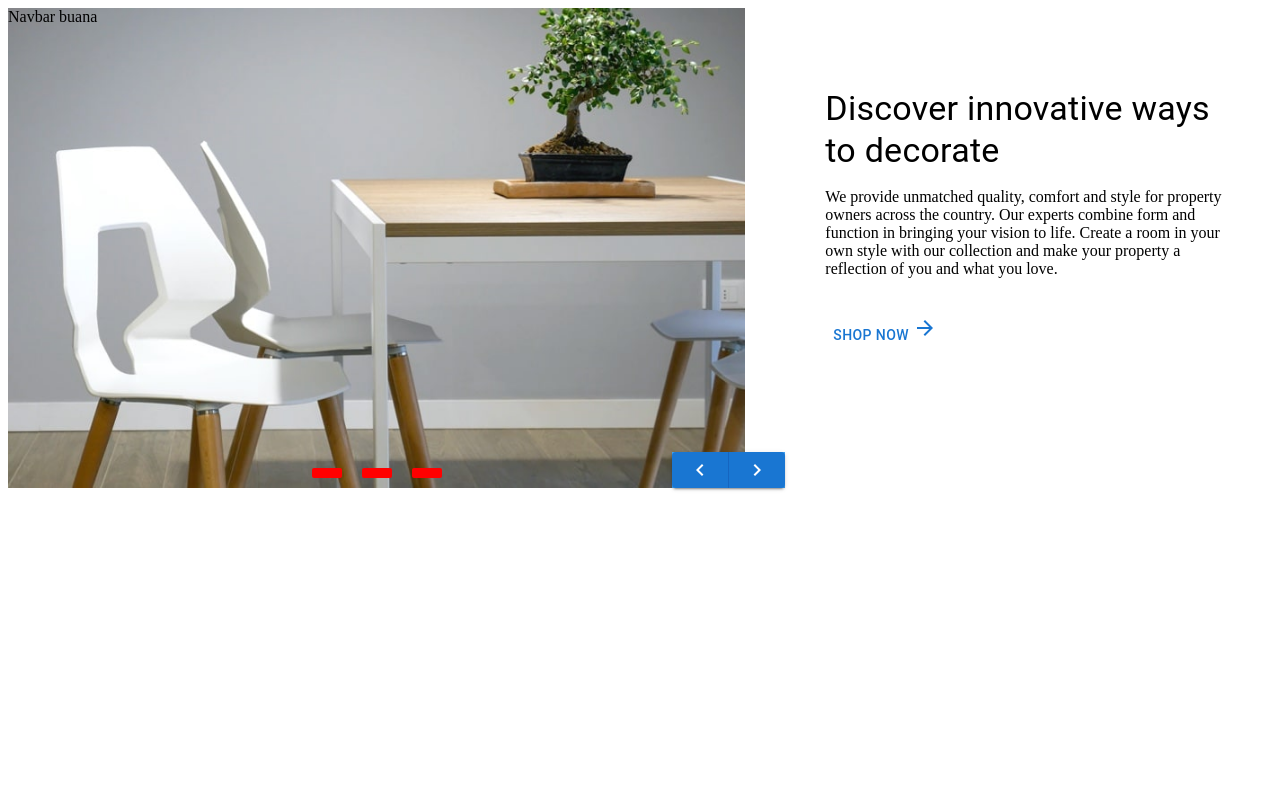
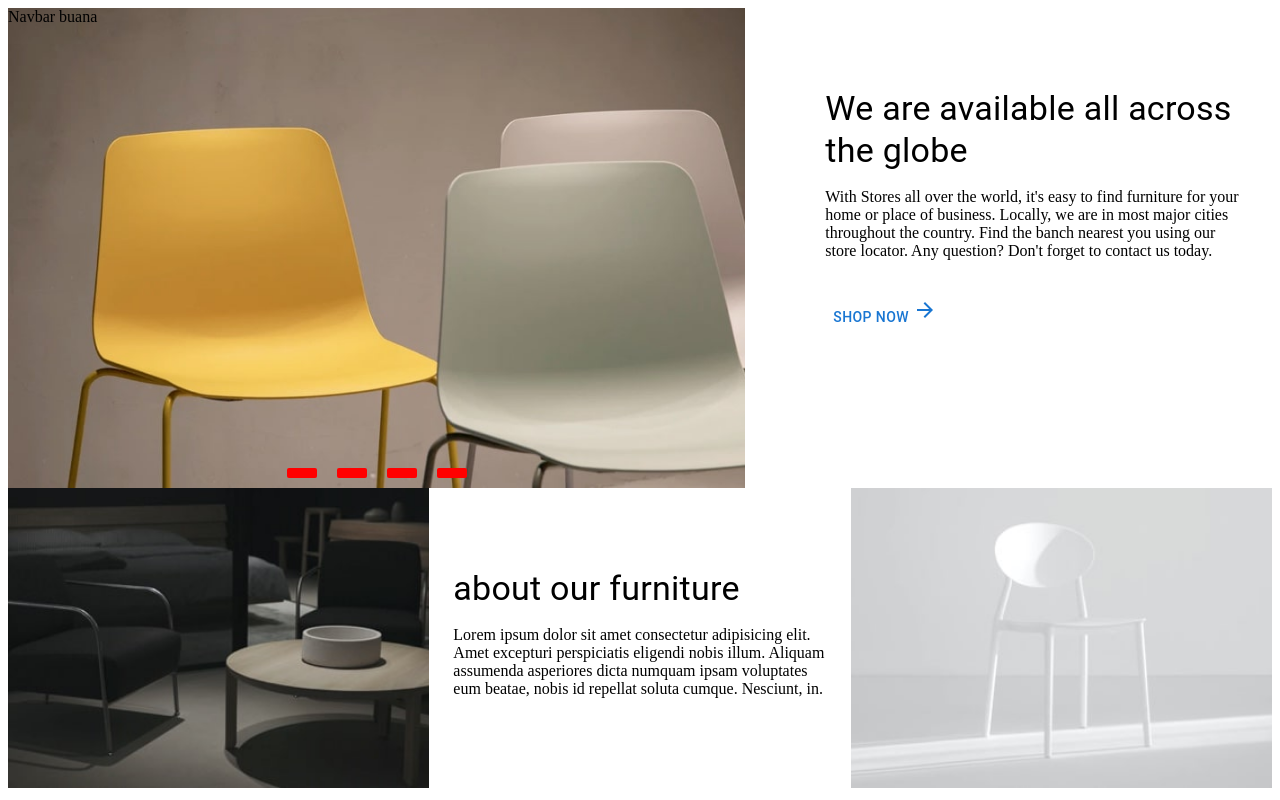
Before and after one commit to meyoh-23/loop-studio-MUI-react, a React (Create React App) app: page / in a window 1280 px wide. Built offline with nearby package versions, Linux system fonts and the light colour scheme.

Commit message:
animation completed

```diff
--- a/src/App.js
+++ b/src/App.js
@@ -1,6 +1,7 @@
 import React from 'react';
 import { ThemeProvider, createTheme, Box } from "@mui/material";
 import HeroSection from './components/HeroSection';
+import About from './components/About';
 
 const theme = createTheme({
   breakpoints: {
@@ -22,6 +23,7 @@ function App() {
       <Box>
         <HeroSection/>
       </Box>
+      <About/>
     </ThemeProvider>
   )
 }
--- a/src/assets/data.js
+++ b/src/assets/data.js
@@ -24,5 +24,11 @@ const data = [
         heading: "Manufactured with the best materials",
         description: "Our modern furniture store provide s high level of quality. Our company has invested in advanced technology to ensure that every product is made as perfect and as consistent as pssible. With three decades of experience in this industry, we understand what customers want for their homes and offices."
     },
+    {
+        mobileImage: mobileHeroImage3,
+        desktopImage: desktopHeroImage3,
+        heading: "Manufactured with the best materials",
+        description: "Our modern furniture store provide s high level of quality. Our company has invested in advanced technology to ensure that every product is made as perfect and as consistent as pssible. With three decades of experience in this industry, we understand what customers want for their homes and offices."
+    },
 ];
 export default data;
--- /dev/null
+++ b/src/components/About.jsx
@@ -0,0 +1,73 @@
+import { Box, Container, Grid, Typography } from '@mui/material'
+import React from 'react'
+import aboutDark from './../assets/images/image-about-dark.jpg';
+import aboutLight from './../assets/images/image-about-light.jpg';
+
+const About = () => {
+    return (
+    <Box
+    sx={{
+        margin:"0",
+        padding: "0",
+    }}
+    >
+        <Grid
+        container
+        spacing={0}
+        >
+            <Grid
+            item
+            xs={12}
+            md={4}
+            height="300px"
+            sx={{
+                backgroundImage: `url(${aboutDark})`,
+                backgroundPosition: "center",
+                backgroundRepeat: "no-repeat",
+                backgroundSize: "cover",
+            }}
+            >
+
+            </Grid>
+            <Grid
+            item
+            xs={12}
+            md={4}
+            bgcolor="primary"
+            >
+                <Container
+                sx={{
+                    textAlign: "left",
+                    py: 10,
+                    px: "10px",
+                }}
+                >
+                    <Typography variant='h4'
+                    pb={2}
+                    >
+                        about our furniture
+                    </Typography>
+                    <Typography variant='p'>
+                        Lorem ipsum dolor sit amet consectetur adipisicing elit. Amet excepturi perspiciatis eligendi nobis illum. Aliquam assumenda asperiores dicta numquam ipsam voluptates eum beatae, nobis id repellat soluta cumque. Nesciunt, in.
+                    </Typography>
+                </Container>
+            </Grid>
+            <Grid
+            item
+            xs={12}
+            md={4}
+            height="300px"
+            sx={{
+                backgroundImage: `url(${aboutLight})`,
+                backgroundPosition: "center",
+                backgroundRepeat: "no-repeat",
+                backgroundSize: "cover",
+            }}
+            >
+
+            </Grid>
+        </Grid>
+    </Box>
+)}
+
+export default About;
--- a/src/components/HeroSection.jsx
+++ b/src/components/HeroSection.jsx
@@ -1,16 +1,37 @@
-import { Box, Button, ButtonGroup, Grid, Typography } from '@mui/material';
-import React, { useState } from 'react';
-import data from "./../assets/data";
+import { Box, Button, Grid, Typography } from '@mui/material';
+import React, { useEffect, useState } from 'react';
+import dataDisplayed from "./../assets/data";
 import ArrowForwardIcon from '@mui/icons-material/ArrowForward';
-import ChevronRightIcon from '@mui/icons-material/ChevronRight';
-import ChevronLeftIcon from '@mui/icons-material/ChevronLeft';
+/* import ChevronRightIcon from '@mui/icons-material/ChevronRight';
+import ChevronLeftIcon from '@mui/icons-material/ChevronLeft'; */
 
 const HeroSection = () => {
     const [currentState, setCurrentState] = useState(0);
+    const [data, setData] = useState(dataDisplayed);
+
+useEffect(() => {
+    const lastIndex = data.length - 2;
+    if (currentState < 0) {
+        setCurrentState(lastIndex);
+    }
+    if (currentState > lastIndex) {
+        setCurrentState(0);
+    }
+    },[currentState, data])
+
+    // for the auto-slide functionality
+    useEffect(() => {
+    let slider = setInterval(() => {
+        setCurrentState(currentState + 1);
+    }, 5000);
+    return () =>clearInterval(slider);
+    }, [currentState])
+
 
     const goToNext = (currentState) => {
         setCurrentState(currentState);
     }
+
     return (
     <Box>
         <Grid
@@ -78,9 +99,9 @@ const HeroSection = () => {
                 }}
                 bgcolor="primary.light"
                 >
-                    <ButtonGroup variant="contained" aria-label="outlined primary button group">
+                    {/* <ButtonGroup variant="contained" aria-label="outlined primary button group">
                         <Button
-                        onClick={ () => setCurrentState(currentState -1)}
+                        onClick={ () => setCurrentState(currentState - 1)}
                         >
                             <ChevronLeftIcon/>
                         </Button>
@@ -89,7 +110,7 @@ const HeroSection = () => {
                         >
                             <ChevronRightIcon/>
                         </Button>
-                    </ButtonGroup>
+                    </ButtonGroup> */}
                 </Box>
             </Grid>
             <Grid
@@ -131,4 +152,4 @@ const HeroSection = () => {
     </Box>
 )}
 
-export default HeroSection
+export default HeroSection;
```
